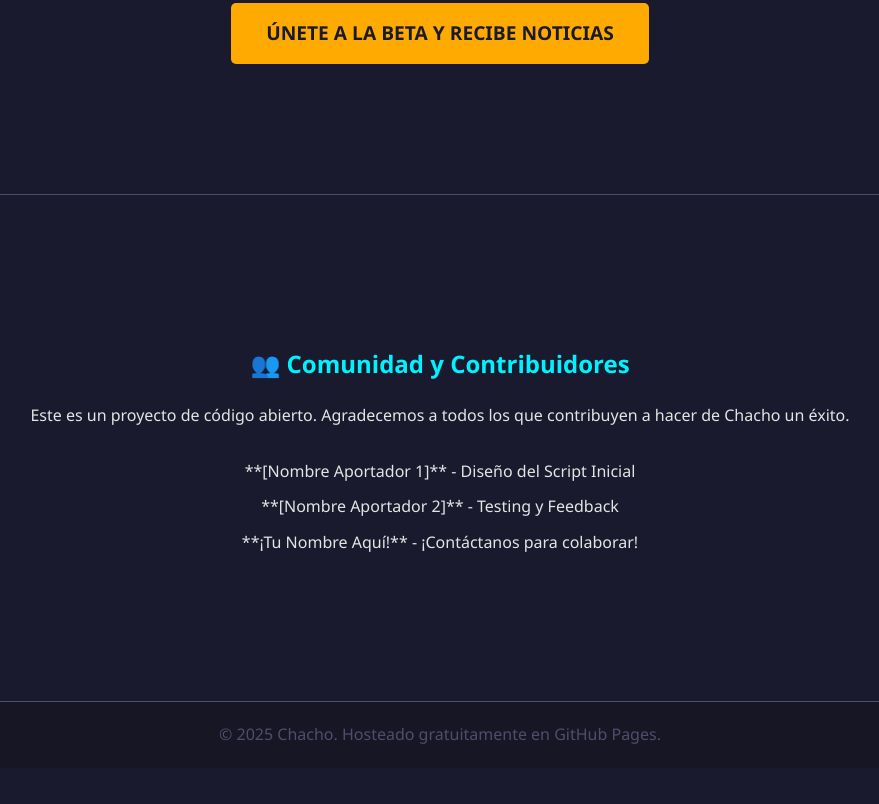
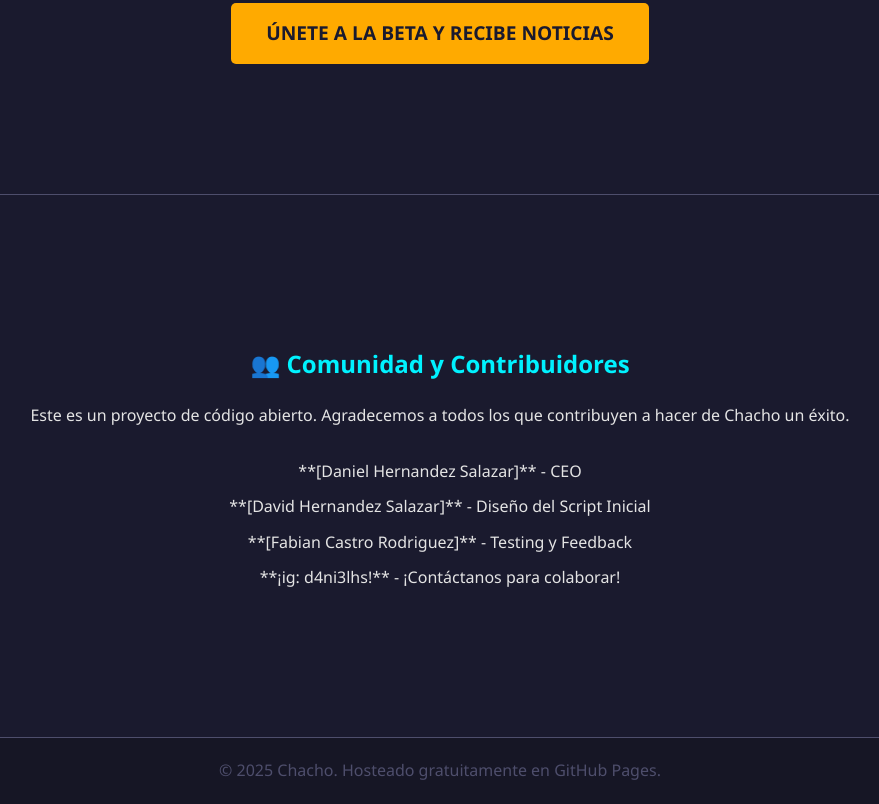
Before and after one commit to Danyreus/chacho-web, a plain HTML site: page index.html in a window 1280 px wide. Shown: the part 2680-3484 px from the top of the page, without its empty margins (200-1079 px from the left). Before the commit the page ends 3448 px from the top, so only its background shows below. Drawn offline with Linux system fonts and the light colour scheme.

Commit message:
Add files via upload

```diff
--- a/index.html
+++ b/index.html
@@ -265,9 +265,10 @@
             <h2>👥 Comunidad y Contribuidores</h2>
             <p>Este es un proyecto de código abierto. Agradecemos a todos los que contribuyen a hacer de Chacho un éxito.</p>
             <ul style="list-style: none; padding: 0; margin-top: 30px;">
-                <li style="margin-bottom: 10px;">**[Nombre Aportador 1]** - Diseño del Script Inicial</li>
-                <li style="margin-bottom: 10px;">**[Nombre Aportador 2]** - Testing y Feedback</li>
-                <li style="margin-bottom: 10px;">**¡Tu Nombre Aquí!** - ¡Contáctanos para colaborar!</li>
+                <li style="margin-bottom: 10px;">**[Daniel Hernandez Salazar]** - CEO</li>
+                <li style="margin-bottom: 10px;">**[David Hernandez Salazar]** - Diseño del Script Inicial</li>
+                <li style="margin-bottom: 10px;">**[Fabian Castro Rodriguez]** - Testing y Feedback</li>
+                <li style="margin-bottom: 10px;">**¡ig: d4ni3lhs!** - ¡Contáctanos para colaborar!</li>
             </ul>
         </div>
     </section>
```
